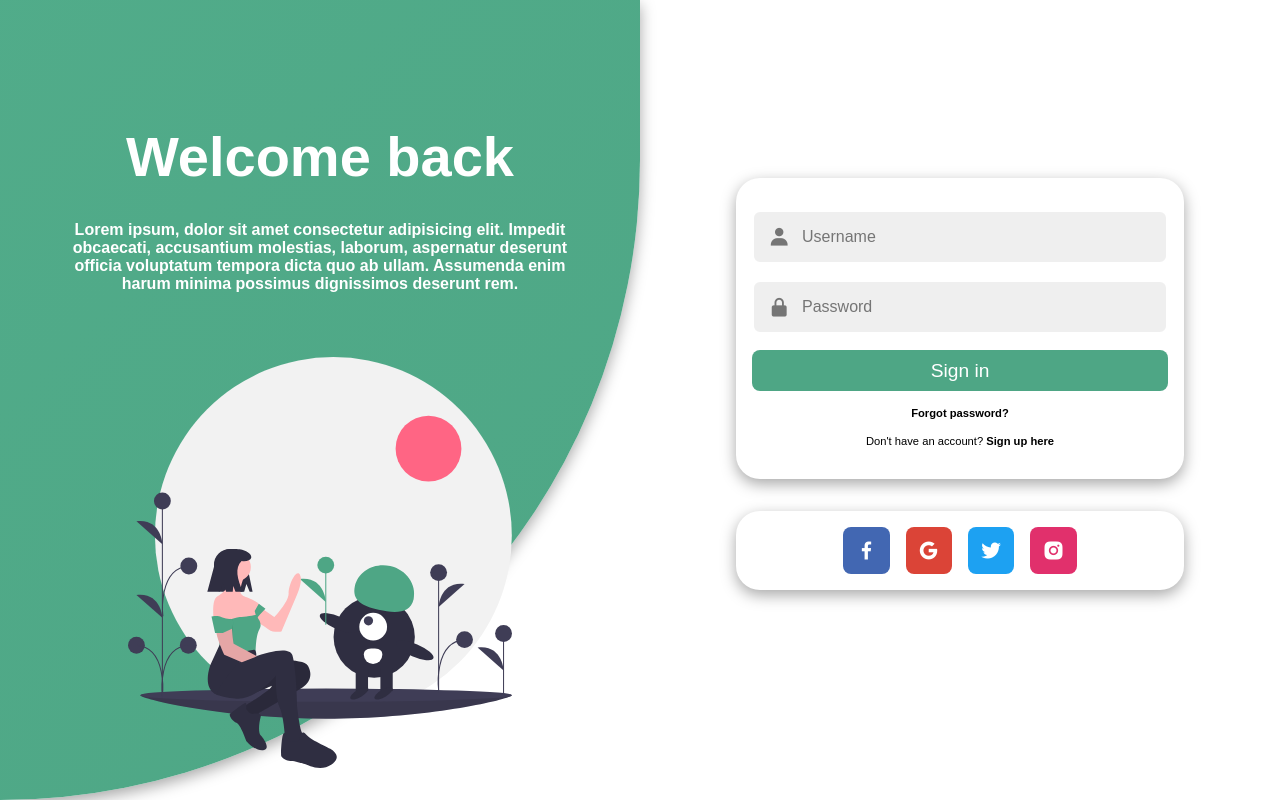
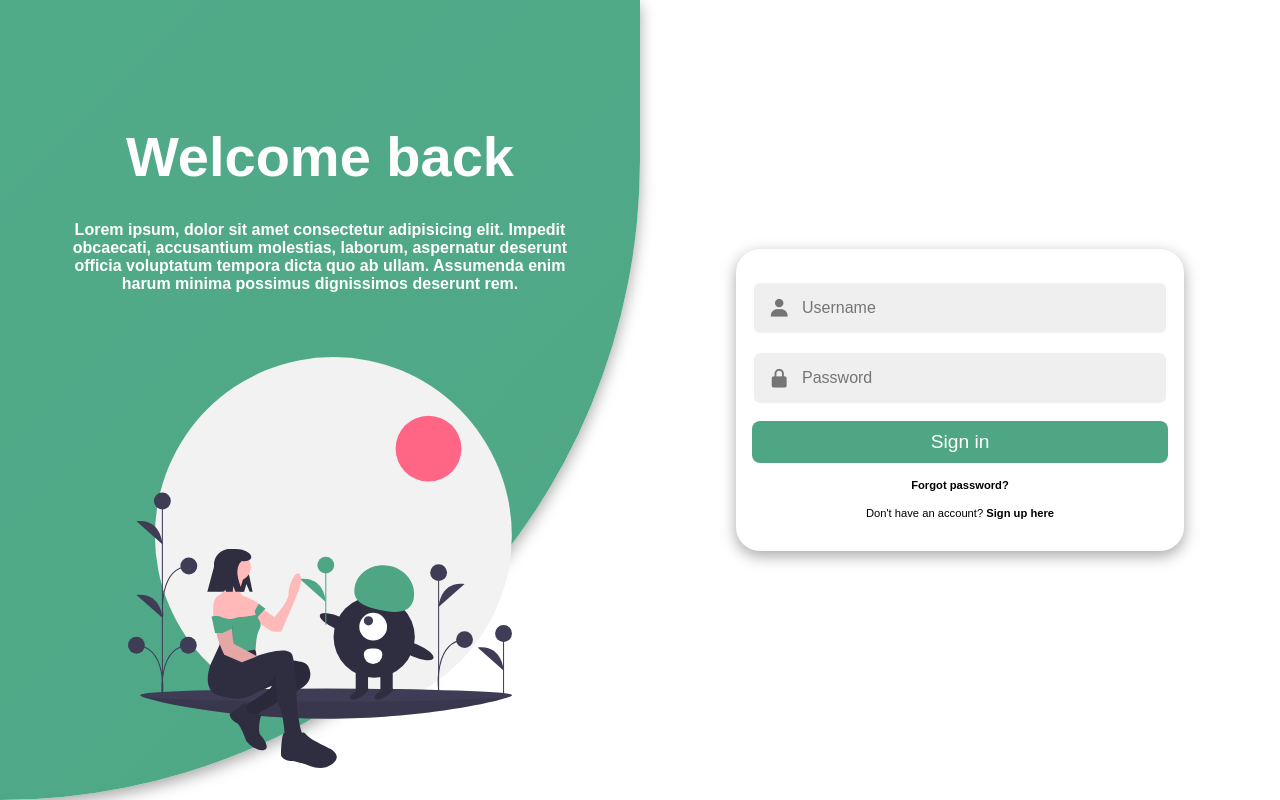
Before and after one commit to kamit20799/Animated_LoginRegisterPage, a plain HTML site: page index.html in a window 1280 px wide. Drawn offline with nearby package versions, Linux system fonts and the light colour scheme.

Commit message:
few changes

```diff
--- a/index.html
+++ b/index.html
@@ -35,35 +35,13 @@
 							<i class='bx bxs-lock-alt'></i>
 							<input type="password" placeholder="Confirm password">
 						</div>
-						<button>
-							Sign up
-						</button>
+						<button>Sign up</button>
 						<p>
-							<span>
-								Already have an account?
-							</span>
-							<b onclick="toggle()" class="pointer">
-								Sign in here
-							</b>
+							<span>Already have an account?</span>
+							<b onclick="toggle()" class="pointer">Sign in here</b>
 						</p>
 					</div>
 				</div>
-				<!-- <div class="form-wrapper">
-					<div class="social-list align-items-center sign-up">
-						<div class="align-items-center facebook-bg">
-							<i class='bx bxl-facebook'></i>
-						</div>
-						<div class="align-items-center google-bg">
-							<i class='bx bxl-google'></i>
-						</div>
-						<div class="align-items-center twitter-bg">
-							<i class='bx bxl-twitter'></i>
-						</div>
-						<div class="align-items-center insta-bg">
-							<i class='bx bxl-instagram-alt'></i>
-						</div>
-					</div>
-				</div> -->
 			</div>
 			<!-- END SIGN UP -->
 			<!-- SIGN IN -->
@@ -78,38 +56,12 @@
 							<i class='bx bxs-lock-alt'></i>
 							<input type="password" placeholder="Password">
 						</div>
-						<button>
-							Sign in
-						</button>
+						<button>Sign in</button>
+						<p><b>Forgot password?</b></p>
 						<p>
-							<b>
-								Forgot password?
-							</b>
+							<span>Don't have an account?</span>
+							<b onclick="toggle()" class="pointer">Sign up here</b>
 						</p>
-						<p>
-							<span>
-								Don't have an account?
-							</span>
-							<b onclick="toggle()" class="pointer">
-								Sign up here
-							</b>
-						</p>
-					</div>
-				</div>
-				<div class="form-wrapper">
-					<div class="social-list align-items-center sign-in">
-						<div class="align-items-center facebook-bg">
-							<i class='bx bxl-facebook'></i>
-						</div>
-						<div class="align-items-center google-bg">
-							<i class='bx bxl-google'></i>
-						</div>
-						<div class="align-items-center twitter-bg">
-							<i class='bx bxl-twitter'></i>
-						</div>
-						<div class="align-items-center insta-bg">
-							<i class='bx bxl-instagram-alt'></i>
-						</div>
 					</div>
 				</div>
 			</div>
@@ -121,9 +73,7 @@
 			<!-- SIGN IN CONTENT -->
 			<div class="col align-items-center flex-col">
 				<div class="text sign-in">
-					<h2>
-						Welcome back
-					</h2>
+					<h2>Welcome back</h2>
 					<p>
 						Lorem ipsum, dolor sit amet consectetur adipisicing elit. Impedit obcaecati, accusantium
 						molestias, laborum, aspernatur deserunt officia voluptatum tempora dicta quo ab ullam. Assumenda
@@ -141,9 +91,7 @@
 					<img src="assets/undraw_creative_team_r90h.svg" alt="welcome">
 				</div>
 				<div class="text sign-up">
-					<h2>
-						Join with us
-					</h2>
+					<h2>Join with us</h2>
 					<p>
 						Lorem ipsum, dolor sit amet consectetur adipisicing elit. Impedit obcaecati, accusantium
 						molestias, laborum, aspernatur deserunt officia voluptatum tempora dicta quo ab ullam. Assumenda
--- a/style.css
+++ b/style.css
@@ -114,69 +114,6 @@ body {
 
 .flex-col {
     flex-direction: column;
-}
-
-.social-list {
-    margin: 2rem 0;
-    padding: 1rem;
-    border-radius: 1.5rem;
-    width: 100%;
-    box-shadow: rgba(0, 0, 0, 0.35) 0px 5px 15px;
-    transform: scale(0);
-    transition: .5s ease-in-out;
-    transition-delay: 1.2s;
-}
-
-.social-list>div {
-    color: var(--white);
-    margin: 0 .5rem;
-    padding: .7rem;
-    cursor: pointer;
-    border-radius: .5rem;
-    cursor: pointer;
-    transform: scale(0);
-    transition: .5s ease-in-out;
-}
-
-.social-list>div:nth-child(1) {
-    transition-delay: 1.4s;
-}
-
-.social-list>div:nth-child(2) {
-    transition-delay: 1.6s;
-}
-
-.social-list>div:nth-child(3) {
-    transition-delay: 1.8s;
-}
-
-.social-list>div:nth-child(4) {
-    transition-delay: 2s;
-}
-
-.social-list>div>i {
-    font-size: 1.5rem;
-    transition: .4s ease-in-out;
-}
-
-.social-list>div:hover i {
-    transform: scale(1.5);
-}
-
-.facebook-bg {
-    background-color: var(--facebook-color);
-}
-
-.google-bg {
-    background-color: var(--google-color);
-}
-
-.twitter-bg {
-    background-color: var(--twitter-color);
-}
-
-.insta-bg {
-    background-color: var(--insta-color);
 }
 
 .pointer {
```
